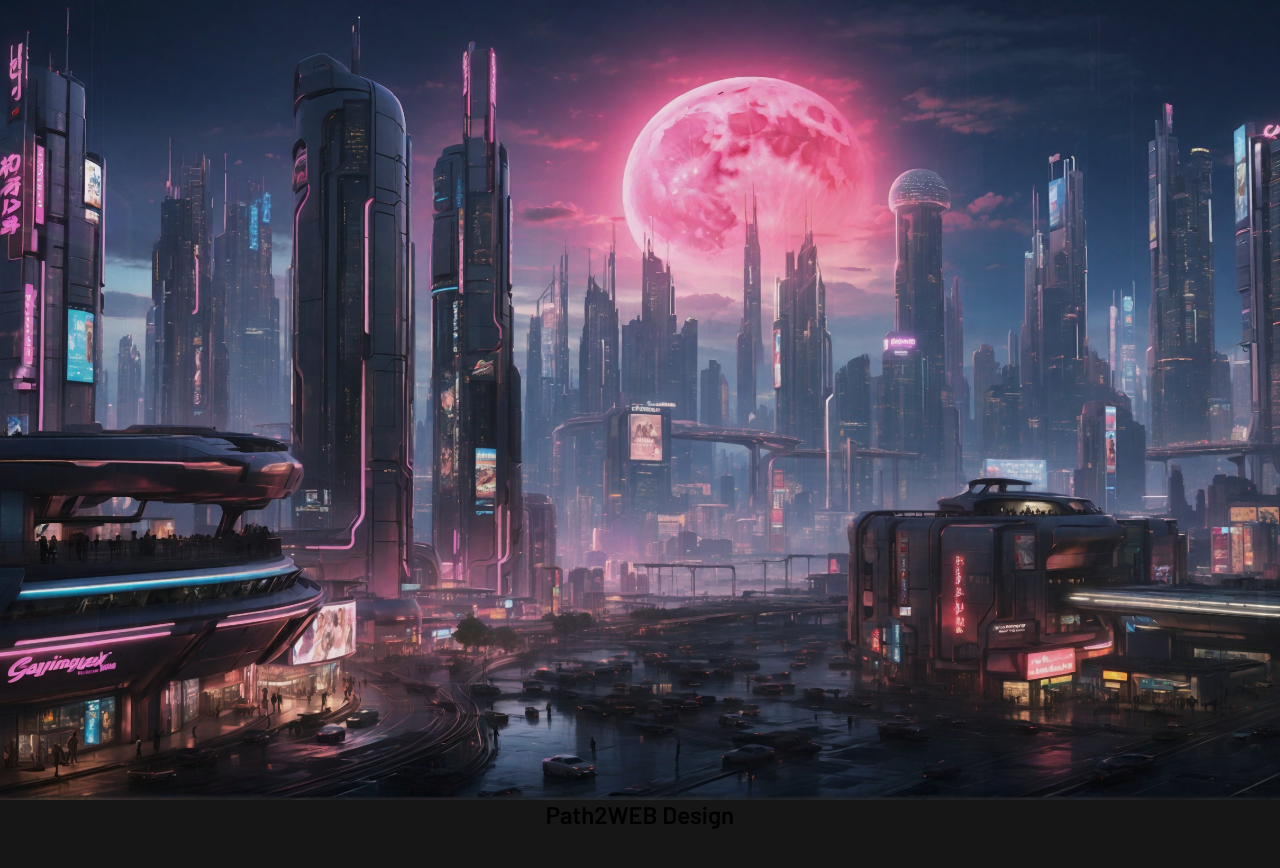
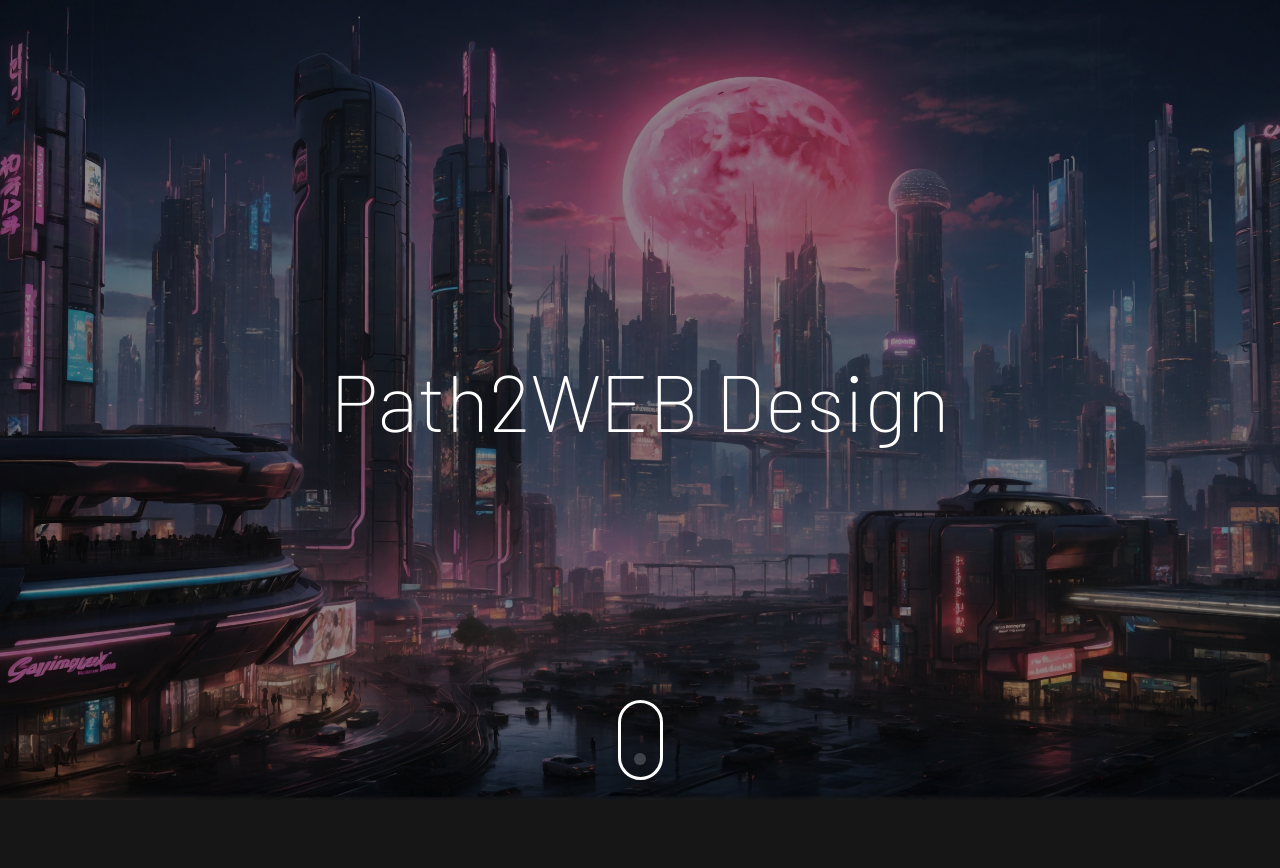
Before and after one commit to wiseacreserj/ztm-css-bootcamp, a plain HTML site: page developer-portfolio/index.html in a window 1280 px wide. Shown: the top 868 px of the page. Drawn offline with Linux system fonts and the light colour scheme.

Commit message:
developer-portfolio styling home section, add wheel mouse animation

```diff
--- a/developer-portfolio/style.css
+++ b/developer-portfolio/style.css
@@ -114,6 +114,17 @@ nav.active {
     position: relative;
 }
 
+.slideshow::after {
+    content: "";
+    position: absolute;
+    top: 0;
+    left: 0;
+    width: 100%;
+    height: 100%;
+    background-color: rgba(0, 0, 0, 0.4);
+    pointer-events: none;
+}
+
 .slide {
     position: absolute;
     top: 0;
@@ -128,3 +139,52 @@ nav.active {
 .slide.active {
     opacity: 1;
 }
+
+/* Title ------------------------ */
+
+.page-title {
+    position: absolute;
+    top: 50%;
+    left: 50%;
+    transform: translate(-50%, -50%);
+    z-index: 2;
+    text-align: center;
+}
+
+.page-title h1 {
+    font-size: 5rem;
+    font-weight: 200;
+    margin: 0;
+    color: white;
+}
+
+/* Scroll Down Animation */
+.mouse {
+    width: 45px;
+    height: 80px;
+    border: 3px solid white;
+    border-radius: 60px;
+    position: absolute;
+    bottom: 20px;
+}
+
+.mouse::before {
+    content: "";
+    width: 12px;
+    height: 12px;
+    position: absolute;
+    top: 10px;
+    left: 50%;
+    transform: translateX(-50%);
+    background-color: white;
+    border-radius: 50%;
+    opacity: 1;
+    animation: wheelAnimation 2s infinite;
+}
+
+@keyframes wheelAnimation {
+    to {
+        opacity: 0;
+        top: 60px;
+    }
+}
```
